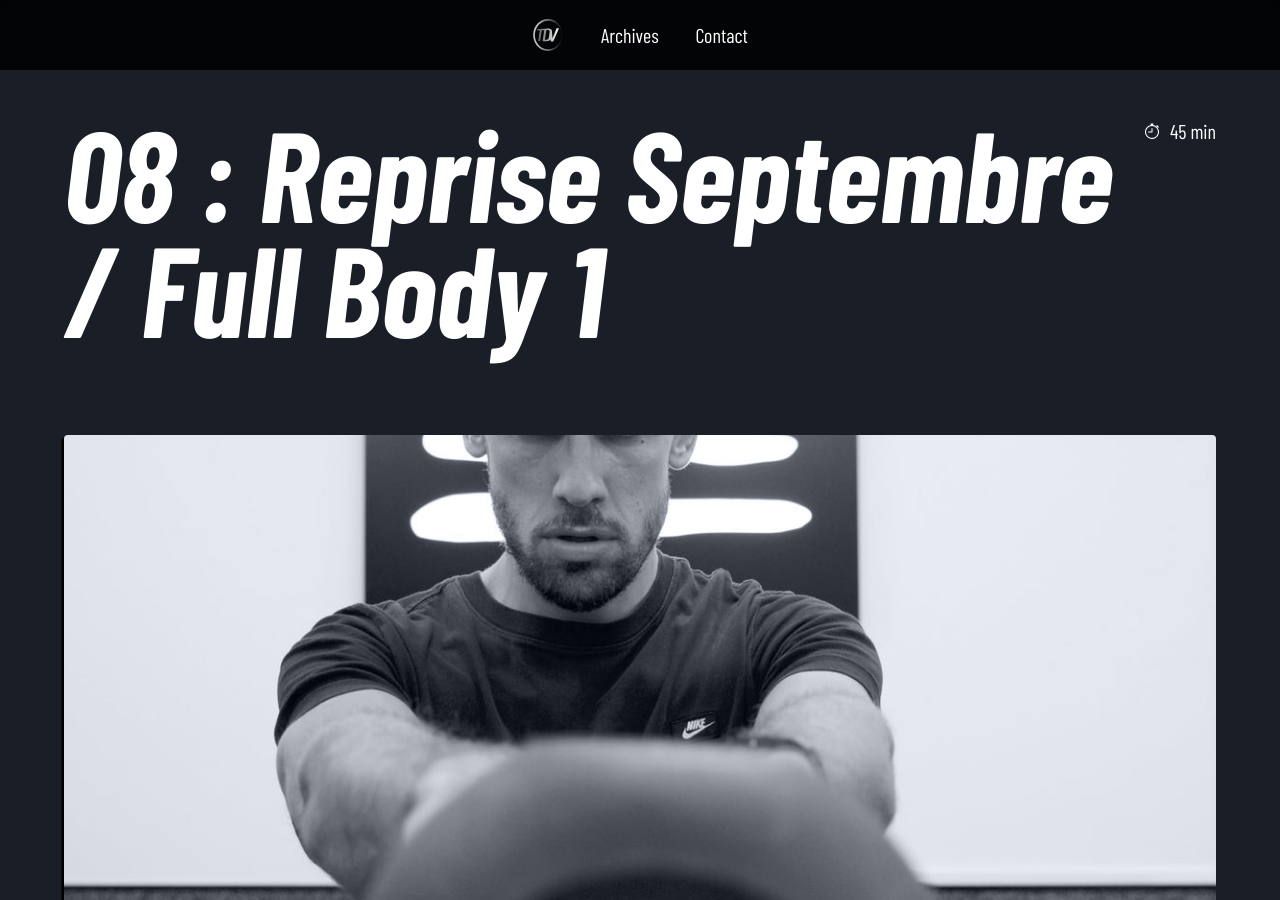
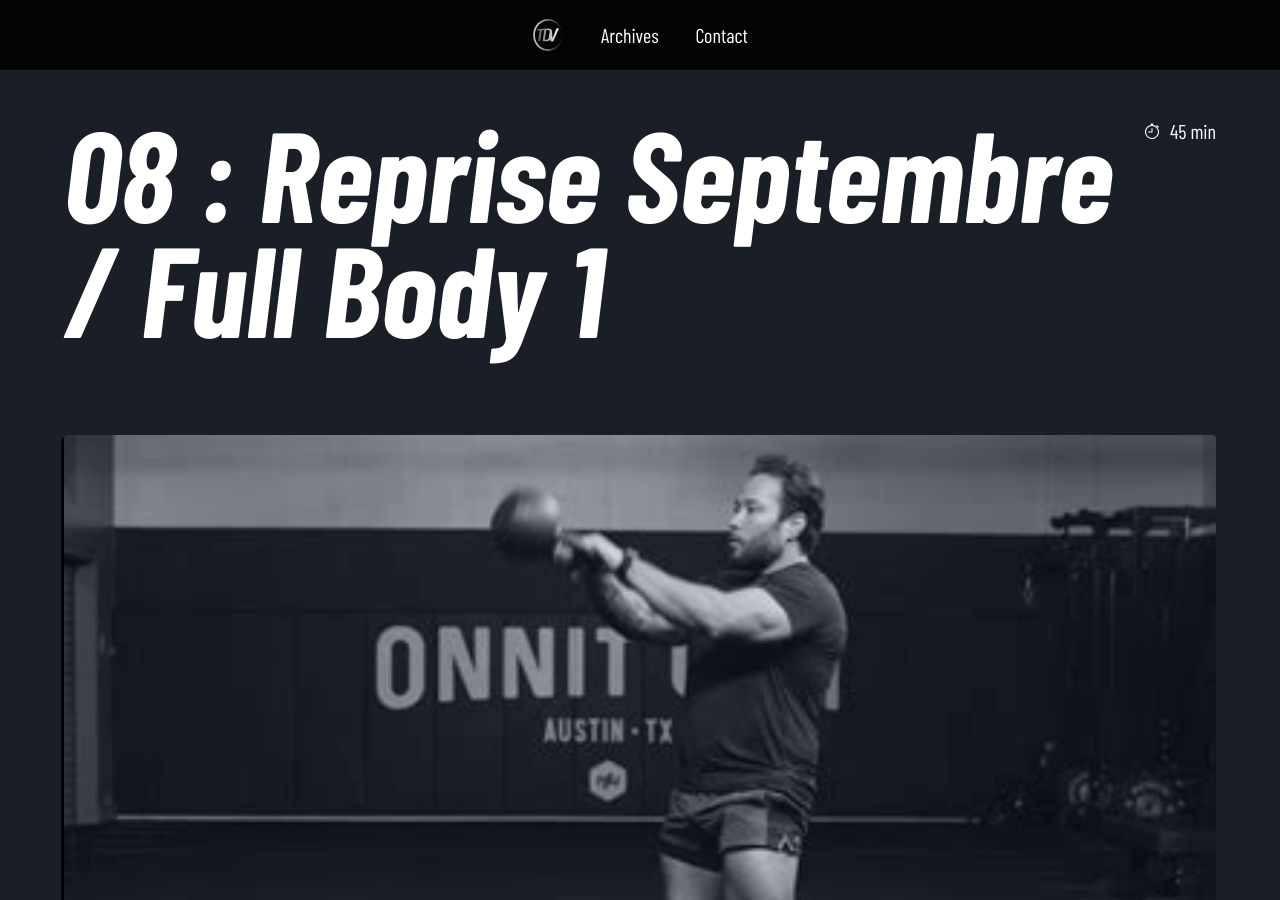
Before and after one commit to odevillardi/tdv, a Jekyll site: the page built from _posts/2023-09-04-08-reprise-septembre-full-body.md, in a window 1280 px wide and 900 px high. Built offline with Jekyll 4.4.1, drawn with Linux system fonts in a browser that asks for light colours; a script that is not in the unit is left out.

Commit message:
Update Journal “2023-09-04-08-reprise-septembre-full-body”

```diff
--- a/_posts/2023-09-04-08-reprise-septembre-full-body.md
+++ b/_posts/2023-09-04-08-reprise-septembre-full-body.md
@@ -1,6 +1,6 @@
 ---
 layout: post
-picture: /img/pics/contact.jpg
+picture: /img/pics/kb-swing.jpg
 date: 2023-09-04T16:30:39.808Z
 title: "08 : Reprise Septembre / Full Body 1"
 duration: 45 min
```
Also changed, not shown: img/pics/kb-swing.jpg (added).
